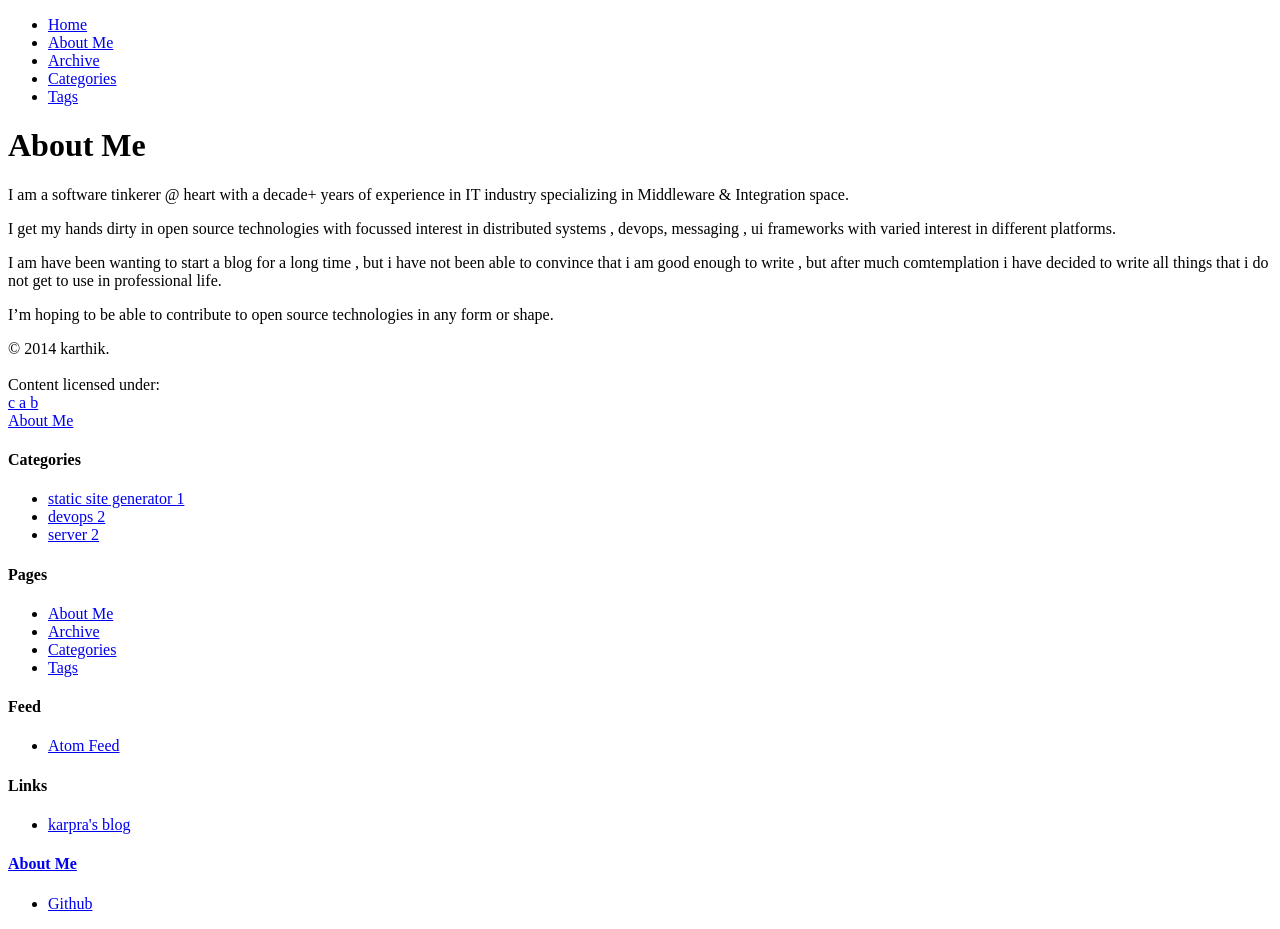
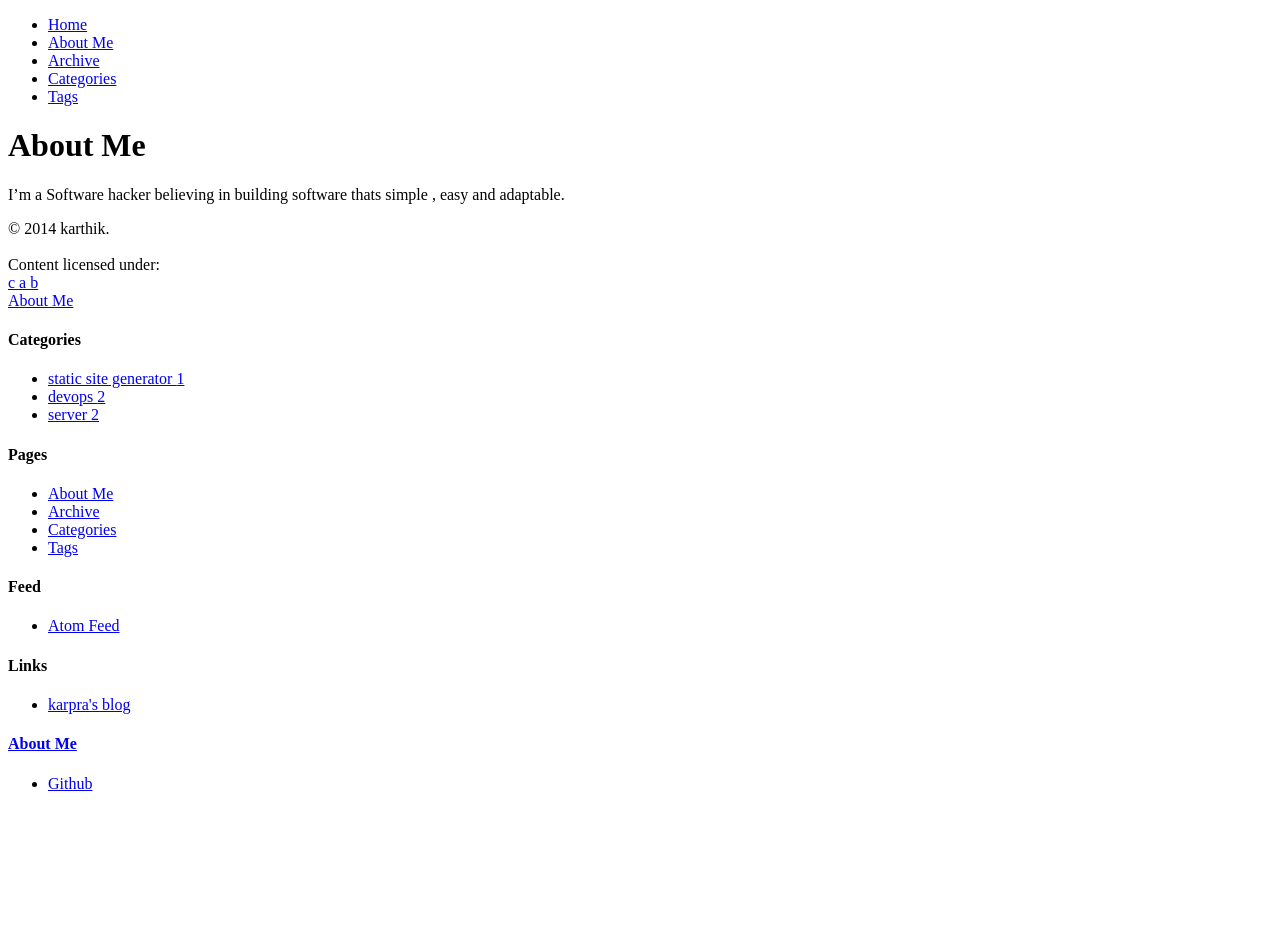
Before and after one commit to karpra/karpra.github.io, a Jekyll site: the page built from about.md, in a window 1280 px wide. Built offline with Jekyll 4.4.1, drawn with Linux system fonts in a browser that asks for light colours; nearby versions of some CDN libraries; library files that are not in the unit come from our copies; after the commit the page ends 900 px from its top, so only the background shows below that.

Commit message:
Update about.md

```diff
--- a/about.md
+++ b/about.md
@@ -4,10 +4,4 @@ title: About Me
 header: About Me
 group: navigation
 ---
-I am a software tinkerer @ heart with a decade+ years of experience in IT industry specializing in Middleware & Integration space.
-
-I get my hands dirty in open source technologies with focussed interest in distributed   systems , devops, messaging , ui frameworks with varied interest in different platforms.
-
-I am have been wanting to start a blog for a long time , but i have not been able to convince that i am good enough to write , but after much comtemplation i have decided to write all things that i do not get to use in professional life.
-
-I'm hoping to be able to contribute to open source technologies in any form or shape.
+I'm a Software hacker believing in building software thats simple , easy and adaptable.
```
